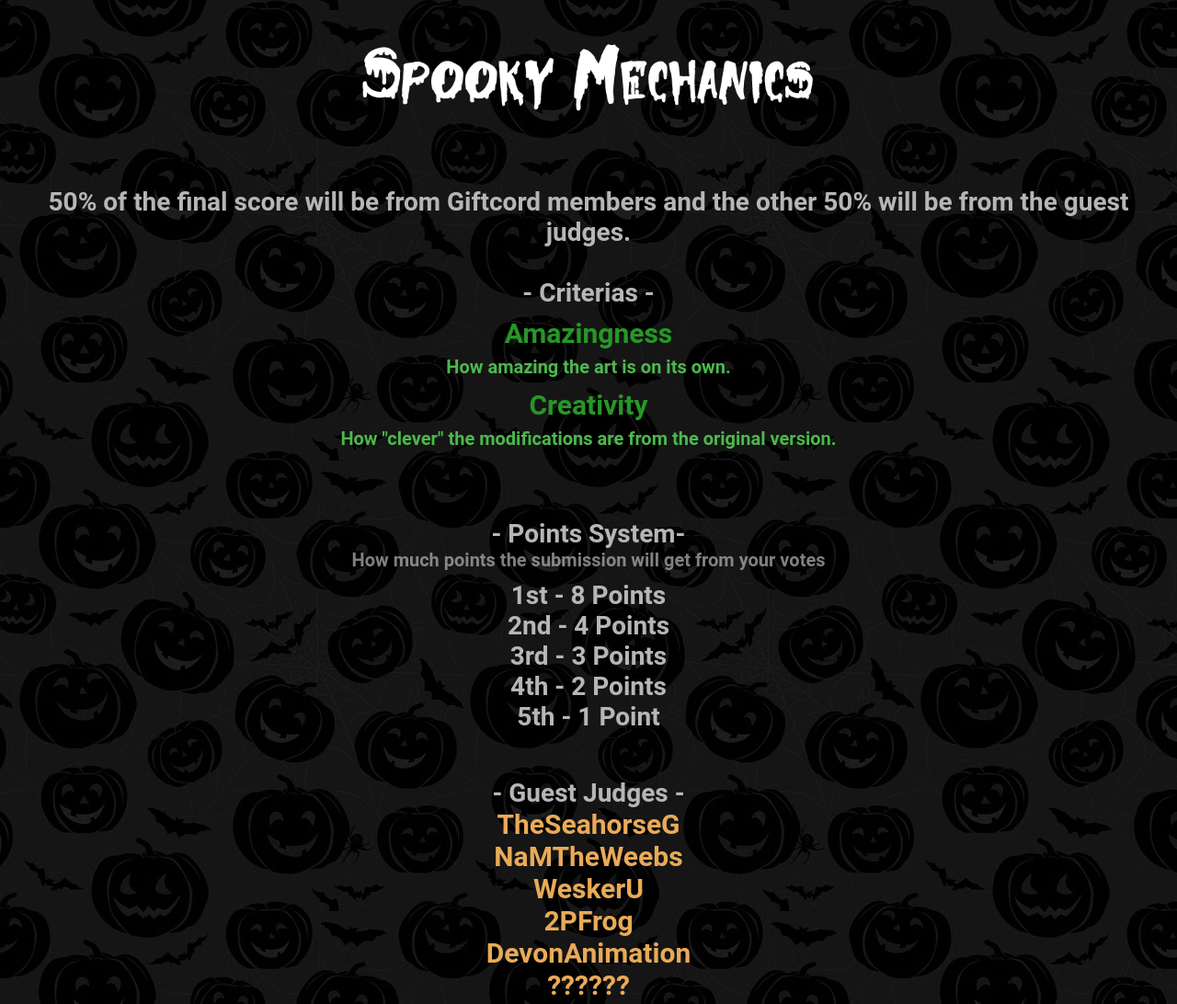
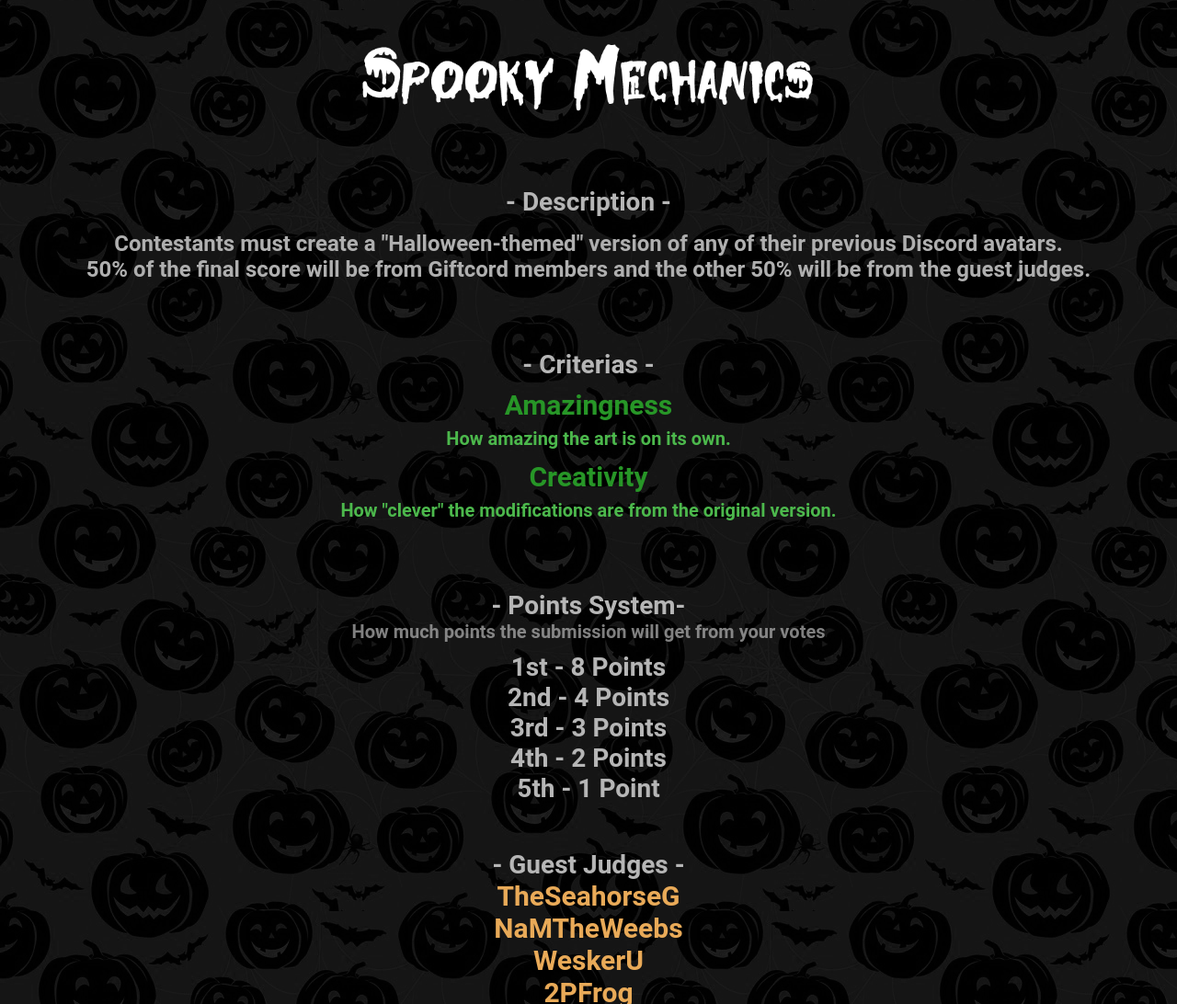
Before and after one commit to Aayzie/aayzie.github.io, a plain HTML site: page halloween/index.html in a window 1280 px wide. Shown: the part 969-2061 px from the top of the page at 92% size. Drawn offline with Linux system fonts and the light colour scheme; files whose address does not match are found by name.

Commit message:
Fixed stuff

```diff
--- a/halloween/index.css
+++ b/halloween/index.css
@@ -50,6 +50,14 @@ a:hover
 #mechanics-header
 {
     margin-bottom: 10px;
+}
+
+#mechanics-description
+{
+    font-size: 24px;
+    margin-top: 15px;
+    margin-bottom: 40px;
+    color:rgb(175, 175, 175);
 }
 
 #pointsSystem
@@ -117,7 +125,6 @@ a:hover
 
     color: rgb(182, 182, 182);
     font-size: 32px;
-    text-shadow: 4px 4px #0c0c0c;
 }
 
 .submission
--- a/halloween/index.html
+++ b/halloween/index.html
@@ -36,8 +36,14 @@
         </div>
 
         <div id="mechanics">
-            50% of the final score will be from Giftcord members and the other 50% will be from the guest judges.
+            - Description -
             <br>
+            <div id="mechanics-description">
+                Contestants must create a "Halloween-themed" version of any of their previous Discord avatars.
+                <br>
+                50% of the final score will be from Giftcord members and the other 50% will be from the guest judges.
+                <br>
+            </div>
             <br>
             - Criterias -
             <br>
```
